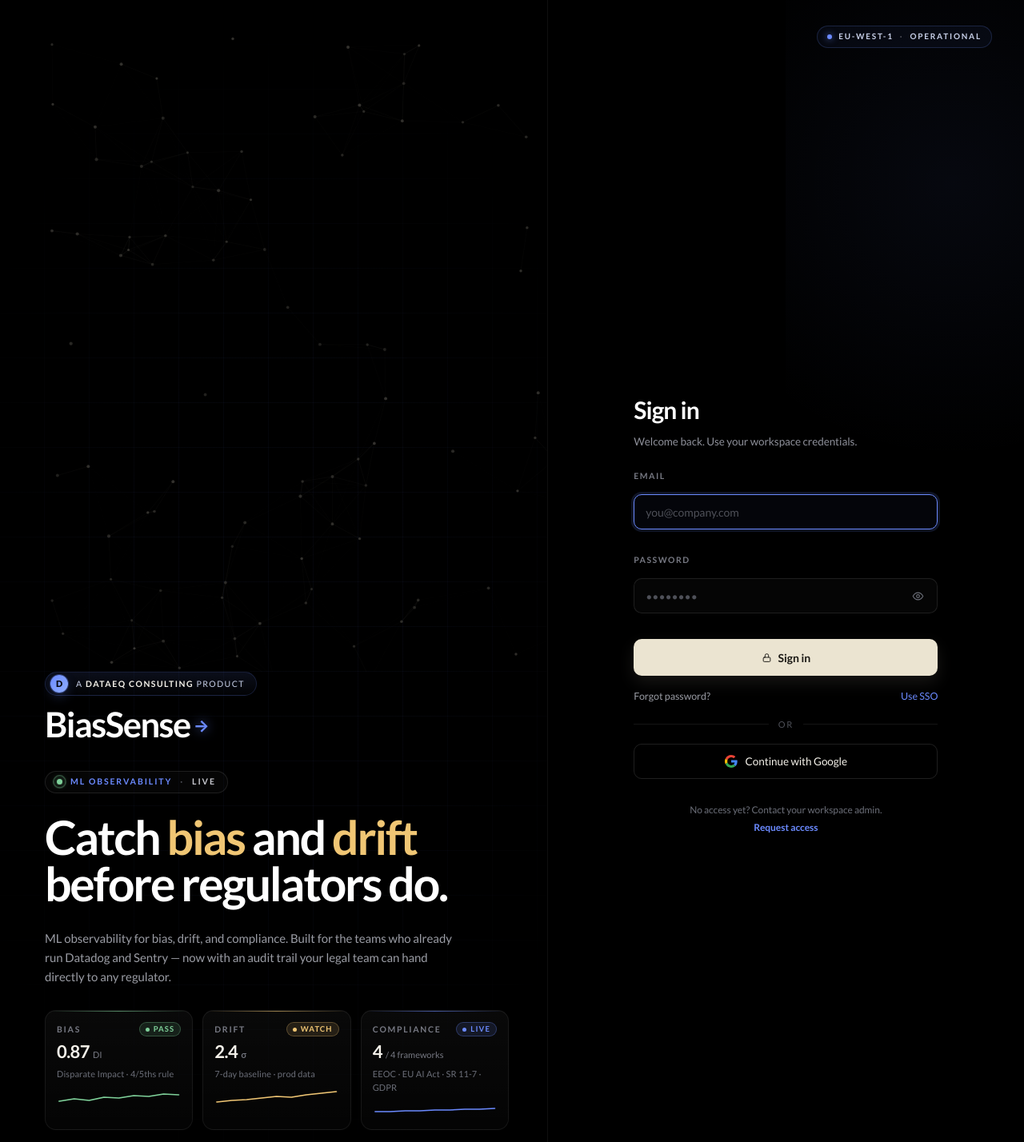
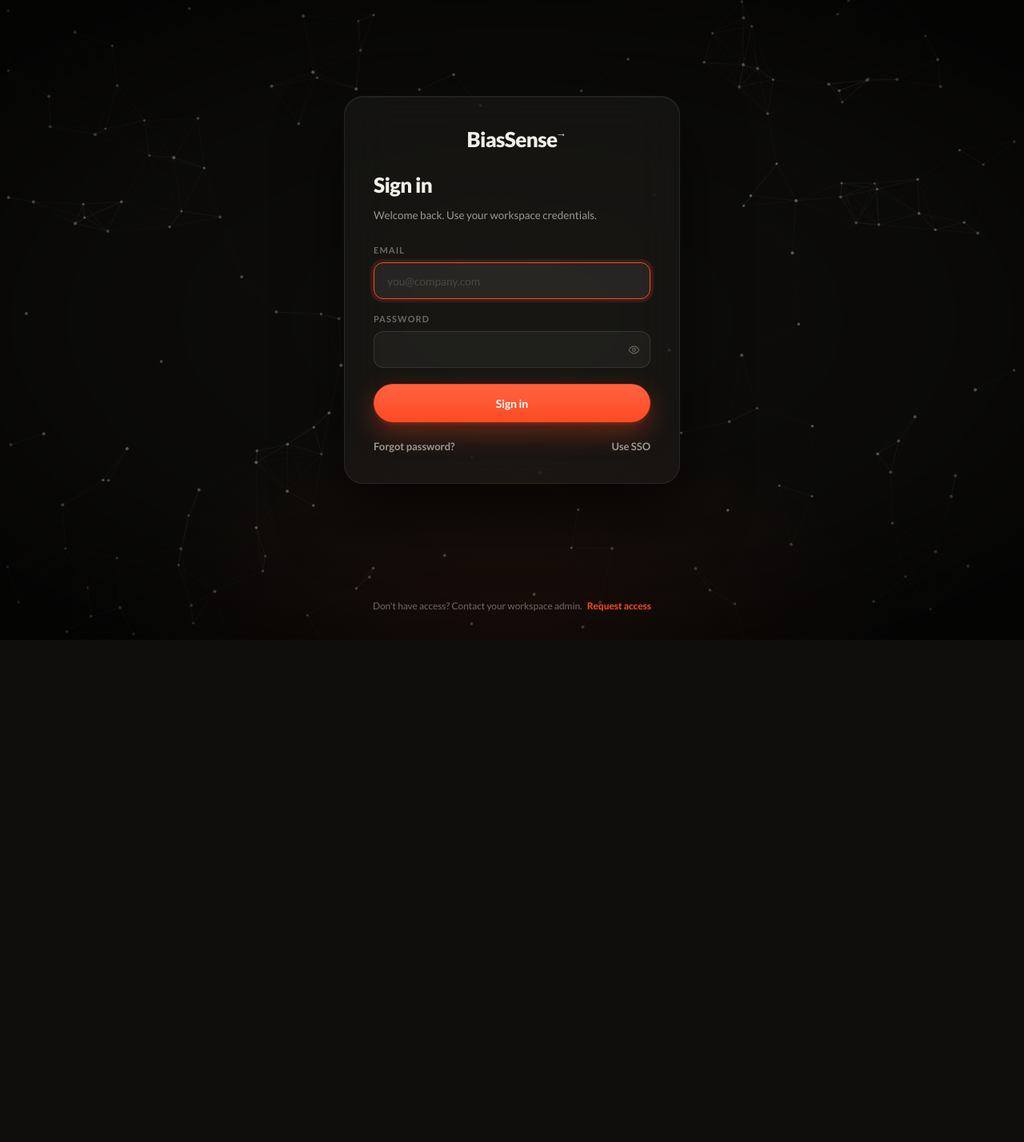
Before and after one commit to Pathi-Rama-Dhanunjay/dashboard, a React (Vite) app: page / in a window 1280 px wide. Shown: the top 1428 px of the page at 80% size. After the commit the page ends 800 px from the top, so only its background shows below. Built offline with nearby package versions, Linux system fonts and the light colour scheme.

Commit message:
Code Rabbit Fixes

```diff
--- a/src/App.tsx
+++ b/src/App.tsx
@@ -6,8 +6,7 @@
 import { Dashboard } from './pages/dashboard.tsx';
 import { ModelsList } from './pages/models.tsx';
 import { ModelDetail } from './pages/model-detail.tsx';
-import { PalettePreview } from './pages/palette.tsx';
-import { AppShell, ToastProvider } from './pages/shell.tsx';
+import { AppShell, ToastProvider, NAV_ITEMS } from './pages/shell.tsx';
 import { Icon } from './components/icons.tsx';
 import { TweaksPanel, TweakSection, TweakRadio, useTweaks } from './components/tweaks-panel.tsx';
 
@@ -69,7 +68,7 @@
     window.scrollTo({ top: 0, behavior: 'instant' });
   };
 
-  const path = route.replace(/^/, '');
+  const path = route;
 
   let view;
   if (path === '/signin' || path === '/' || path === '') {
@@ -90,10 +89,8 @@
     view = <ModelDetail modelId={id} onNavigate={onNavigate} />;
   } else if (path === '/settings') {
     view = <TeamSettings onNavigate={onNavigate} />;
-  } else if (path === '/palette') {
-    view = <PalettePreview onNavigate={onNavigate} />;
   } else {
-    const matched = (window.NAV_ITEMS || []).find(n => path.startsWith(n.route.replace('#', '')));
+    const matched = NAV_ITEMS.find(n => path.startsWith(n.route.replace('#', '')));
     view = <ComingSoon active={matched ? matched.id : ''} title={matched ? matched.label : 'Not found'} onNavigate={onNavigate} />;
   }
 
--- a/src/components/tweaks-panel.tsx
+++ b/src/components/tweaks-panel.tsx
@@ -1,7 +1,4 @@
 
-import { Icon } from './icons.tsx';
-import { AppShell, Logo, LogoLockup, ToastProvider, useToast, useCurrentUser, NAV_ITEMS } from '../pages/shell.tsx';
-import { MODELS, riskPillClass, statusPill } from '../pages/models.tsx';
 import React from 'react';
 
 // tweaks-panel.jsx
@@ -173,7 +170,7 @@
     const edits = typeof keyOrEdits === 'object' && keyOrEdits !== null
       ? keyOrEdits : { [keyOrEdits]: val };
     setValues((prev) => ({ ...prev, ...edits }));
-    window.parent.postMessage({ type: '__edit_mode_set_keys', edits }, '*');
+    window.parent.postMessage({ type: '__edit_mode_set_keys', edits }, window.location.origin);
     // Same-window signal so in-page listeners (deck-stage rail thumbnails)
     // can react — the parent message only reaches the host, not peers.
     window.dispatchEvent(new CustomEvent('tweakchange', { detail: edits }));
@@ -227,13 +224,13 @@
       else if (t === '__deactivate_edit_mode') setOpen(false);
     };
     window.addEventListener('message', onMsg);
-    window.parent.postMessage({ type: '__edit_mode_available' }, '*');
+    window.parent.postMessage({ type: '__edit_mode_available' }, window.location.origin);
     return () => window.removeEventListener('message', onMsg);
   }, []);
 
   const dismiss = () => {
     setOpen(false);
-    window.parent.postMessage({ type: '__edit_mode_dismissed' }, '*');
+    window.parent.postMessage({ type: '__edit_mode_dismissed' }, window.location.origin);
   };
 
   const onDragStart = (e) => {
--- a/src/lib/session.ts
+++ b/src/lib/session.ts
@@ -1,6 +1,6 @@
 const SESSION_TTL_MS = 8 * 60 * 60 * 1000; // 8 hours
 
-interface SessionUser {
+export interface SessionUser {
   name: string;
   role: string;
   initials: string;
@@ -15,7 +15,9 @@
   try {
     const entry: SessionEntry<T> = { value, expiresAt: Date.now() + SESSION_TTL_MS };
     sessionStorage.setItem(key, JSON.stringify(entry));
-  } catch (_) {}
+  } catch (err) {
+    console.error('[BiasSense] Storage write failed:', err);
+  }
 }
 
 function readSession<T>(key: string): T | null {
--- a/src/pages/model-detail.tsx
+++ b/src/pages/model-detail.tsx
@@ -1,7 +1,7 @@
 import { useMount } from '../components/charts.tsx';
 
 import { Icon } from '../components/icons.tsx';
-import { AppShell, Logo, LogoLockup, ToastProvider, useToast, useCurrentUser, NAV_ITEMS } from './shell.tsx';
+import { AppShell, useToast } from './shell.tsx';
 import { MODELS, riskPillClass, statusPill } from './models.tsx';
 import React from 'react';
 // Model detail — interactive tabs, sortable group table, AI risk summary
--- a/src/pages/models.tsx
+++ b/src/pages/models.tsx
@@ -1,6 +1,6 @@
 
 import { Icon } from '../components/icons.tsx';
-import { AppShell, Logo, LogoLockup, ToastProvider, useToast, useCurrentUser, NAV_ITEMS } from './shell.tsx';
+import { AppShell } from './shell.tsx';
 
 import React from 'react';
 // Models list
@@ -45,7 +45,7 @@
         <div className="page-head mount-up">
           <div>
             <h1>All <span className="ital">models</span>.</h1>
-            <p className="sub">24 monitored · {filtered.length} shown · Last sync 2 minutes ago</p>
+            <p className="sub">{MODELS.length} registered · {filtered.length} shown · Last sync 2 minutes ago</p>
           </div>
           <div className="page-head-actions">
             <button className="btn btn-ghost"><Icon name="download" size={13} />Export</button>
--- a/src/pages/settings-team.tsx
+++ b/src/pages/settings-team.tsx
@@ -1,7 +1,6 @@
 
 import { Icon } from '../components/icons.tsx';
-import { AppShell, Logo, LogoLockup, ToastProvider, useToast, useCurrentUser, NAV_ITEMS } from './shell.tsx';
-import { MODELS, riskPillClass, statusPill } from './models.tsx';
+import { AppShell, useToast, useCurrentUser } from './shell.tsx';
 import React from 'react';
 import { InviteList, ROLE_HELPER, ROLES } from './invite-row.tsx';
 // Settings → Team
@@ -30,9 +29,9 @@
   ]);
 
   const updateRole = (id, role) => {
-    setMembers(prev => prev.map(m => m.id === id ? { ...m, role } : m));
     const m = members.find(x => x.id === id);
-    toast({ title: 'Role updated', desc: `${m.name} is now ${role}`, icon: 'check' });
+    setMembers(prev => prev.map(mb => mb.id === id ? { ...mb, role } : mb));
+    if (m) toast({ title: 'Role updated', desc: `${m.name} is now ${role}`, icon: 'check' });
   };
 
   const removeMember = (id) => {
--- a/src/pages/signin.tsx
+++ b/src/pages/signin.tsx
@@ -4,9 +4,6 @@
 import { LogoLockup } from './shell.tsx';
 import { writeUser } from '../lib/session.ts';
 // Sign In — quiet enterprise minimal
-
-const DEMO_USER = 'admin';
-const DEMO_PASS = 'admin';
 
 // Full-page constellation field: slow drifting dots that connect to neighbors.
 // Cream-on-dark, subtle. No rotation, no spinner.
@@ -16,6 +13,7 @@
     const canvas = ref.current;
     if (!canvas) return;
     const ctx = canvas.getContext('2d');
+    if (window.matchMedia('(prefers-reduced-motion: reduce)').matches) return;
     let w = 0,h = 0,dpr = 1,raf = 0,running = true;
 
     // Accent color, sampled from CSS so it tracks Tweaks
@@ -183,7 +181,7 @@
       document.removeEventListener('visibilitychange', onVis);
     };
   }, []);
-  return <canvas ref={ref} className="signin-split-canvas" aria-hidden="true" />;
+  return <canvas ref={ref} className="signin-bg-canvas" aria-hidden="true" />;
 };
 
 const SignIn = ({ onNavigate }) => {
@@ -194,10 +192,10 @@
   const [authErr, setAuthErr] = React.useState('');
   const [showPw, setShowPw] = React.useState(false);
 
-  const isAdmin = email.trim().toLowerCase() === DEMO_USER;
+  const isAdmin = email.trim().toLowerCase() === 'admin';
   const emailValid = isAdmin || /^[^\s@]+@[^\s@]+\.[^\s@]+$/.test(email);
   const showEmailErr = touched && email && !emailValid;
-  const canSubmit = emailValid && password.length >= 4 && !loading;
+  const canSubmit = emailValid && password.length >= 8 && !loading;
 
   const submit = (e) => {
     e.preventDefault();
@@ -206,7 +204,7 @@
     if (!canSubmit) return;
     setLoading(true);
     setTimeout(() => {
-      const ok = isAdmin && password === DEMO_PASS || emailValid && !isAdmin;
+      const ok = isAdmin && password === 'admin' || emailValid && !isAdmin;
       if (!ok) {
         setLoading(false);
         setAuthErr('Invalid credentials.');
@@ -223,137 +221,40 @@
   };
 
   return (
-    <div className="signin-split" data-screen-label="01 Sign In">
-      {/* LEFT — observability hero */}
-      <aside className="signin-split-left">
+    <div className="signin-quiet" data-screen-label="01 Sign In">
       <SignInBg />
-
-        {/* TOP — parent brand ribbon + big BiasSense wordmark */}
-        <div className="signin-split-top">
-          <span className="signin-split-parent">
-            <span className="pmark">D</span>
-            <span className="pname">A <b>DataEQ Consulting</b> product</span>
-          </span>
-          <span className="signin-split-brand-big">
-            BiasSense<span className="arr">→</span>
-          </span>
+      <div className="signin-quiet-inner">
+        <div className="signin-quiet-card" style={{ gap: "24px" }}>
+          <div className="signin-quiet-logo">
+            <LogoLockup size={26} />
           </div>
 
-        {/* MIDDLE — live status + headline + observability tiles */}
-        <div className="signin-split-mid">
-          <span className="signin-split-status">
-            <span className="pulse" />
-            <span className="ml-tag">ML Observability</span>
-            <span className="sep">·</span>
-            <span>Live</span>
-          </span>
-
-          <h2 className="signin-split-headline">
-            Catch <span className="accent">bias</span> and <span className="accent">drift</span><br />
-            before regulators do.
-          </h2>
-
-          <p className="signin-split-sub">
-            ML observability for bias, drift, and compliance. Built for the teams who already
-            run Datadog and Sentry — now with an audit trail your legal team can hand directly
-            to any regulator.
+          <div>
+            <h1 className="signin-quiet-title">Sign in</h1>
+            <p className="signin-subtle" style={{ margin: '8px 0 0', fontSize: 13.5, color: 'var(--text-muted)', fontWeight: 400 }}>
+              Welcome back. Use your workspace credentials.
             </p>
-
-          {/* Live monitor tiles — mini observability widgets */}
-          <div className="signin-split-tiles">
-            <div className="signin-tile bias">
-              <div className="signin-tile-head">
-                <span>Bias</span>
-                <span className="status-pill pass"><span className="d" />PASS</span>
-              </div>
-              <div className="signin-tile-val">0.87<span className="u">DI</span></div>
-              <div className="signin-tile-sub">Disparate Impact · 4/5ths rule</div>
-              <svg className="signin-tile-spark" viewBox="0 0 100 22" preserveAspectRatio="none" aria-hidden="true">
-                <polyline points="2,16 14,13 26,15 38,11 50,12 62,9 74,10 86,7 98,8"
-                  fill="none" stroke="#7FD19A" strokeWidth="1.4" strokeLinecap="round" strokeLinejoin="round" />
-              </svg>
           </div>
 
-            <div className="signin-tile drift">
-              <div className="signin-tile-head">
-                <span>Drift</span>
-                <span className="status-pill watch"><span className="d" />WATCH</span>
-              </div>
-              <div className="signin-tile-val">2.4<span className="u">σ</span></div>
-              <div className="signin-tile-sub">7-day baseline · prod data</div>
-              <svg className="signin-tile-spark" viewBox="0 0 100 22" preserveAspectRatio="none" aria-hidden="true">
-                <polyline points="2,17 14,15 26,14 38,12 50,10 62,11 74,8 86,6 98,4"
-                  fill="none" stroke="#F0C674" strokeWidth="1.4" strokeLinecap="round" strokeLinejoin="round" />
-              </svg>
-            </div>
-
-            <div className="signin-tile comp">
-              <div className="signin-tile-head">
-                <span>Compliance</span>
-                <span className="status-pill live"><span className="d" />LIVE</span>
-              </div>
-              <div className="signin-tile-val">4<span className="u">/ 4 frameworks</span></div>
-              <div className="signin-tile-sub">EEOC · EU AI Act · SR 11-7 · GDPR</div>
-              <svg className="signin-tile-spark" viewBox="0 0 100 22" preserveAspectRatio="none" aria-hidden="true">
-                <polyline points="2,12 14,12 26,11 38,11 50,10 62,10 74,9 86,9 98,8"
-                  fill="none" stroke="#6B8AFF" strokeWidth="1.4" strokeLinecap="round" strokeLinejoin="round" />
-              </svg>
-            </div>
-          </div>
-        </div>
-
-        {/* BOTTOM — DataEQ parent + frameworks row */}
-        <div className="signin-split-bottom-l">
-          <div className="signin-split-by">
-            <div className="pmark-lg">D</div>
-            <div className="ptext">
-              <span className="ptiny">A product of</span>
-              <span className="pname-l"><b>DataEQ</b> Consulting</span>
-            </div>
-          </div>
-          <div className="signin-split-frameworks">
-            <span className="fw">EEOC</span>
-            <span className="fw">EU AI Act</span>
-            <span className="fw">SR 11-7</span>
-            <span className="fw">GDPR</span>
-            <span className="fw">NYC LL144</span>
-          </div>
-        </div>
-      </aside>
-
-      {/* RIGHT — form */}
-      <main className="signin-split-right">
-        <span className="signin-split-op">
-          <span className="d" />
-          <span>eu-west-1</span>
-          <span className="sep">·</span>
-          <span>Operational</span>
-        </span>
-
-        <div className="signin-split-form-wrap">
-          <div>
-            <h1 className="signin-split-h1">Sign in</h1>
-            <p className="signin-split-sub-r">Welcome back. Use your workspace credentials.</p>
-          </div>
-
-          <form className="signin-split-form" onSubmit={submit}>
+          <form className="signin-quiet-form" onSubmit={submit}>
             <div className="field">
               <label htmlFor="email">Email</label>
               <input
                 id="email"
                 type="text"
                 value={email}
-                onChange={(e) => { setEmail(e.target.value); setAuthErr(''); }}
+                onChange={(e) => {setEmail(e.target.value);setAuthErr('');}}
                 onBlur={() => setTouched(true)}
                 placeholder="you@company.com"
                 autoComplete="username"
-                autoFocus
-              />
-              {showEmailErr && (
+                autoFocus />
+
+              {showEmailErr &&
               <div className="err">
-                  <Icon name="alert-triangle" size={12} /> Enter a valid email
+                  <Icon name="alert-triangle" size={12} />
+                  Enter a valid email
                 </div>
-              )}
+              }
             </div>
 
             <div className="field">
@@ -363,60 +264,47 @@
                   id="password"
                   type={showPw ? 'text' : 'password'}
                   value={password}
-                  onChange={(e) => { setPassword(e.target.value); setAuthErr(''); }}
-                  placeholder="••••••••"
-                  autoComplete="current-password"
-                />
+                  onChange={(e) => {setPassword(e.target.value);setAuthErr('');}}
+                  placeholder=""
+                  autoComplete="current-password" />
+
                 <button
                   type="button"
                   className="password-toggle"
                   onClick={() => setShowPw((v) => !v)}
                   aria-label={showPw ? 'Hide password' : 'Show password'}
-                  tabIndex={-1}
-                >
+                  title={showPw ? 'Hide password' : 'Show password'}>
                   <Icon name={showPw ? 'eye-off' : 'eye'} size={15} />
                 </button>
               </div>
-              {authErr && (
+              {authErr &&
               <div className="err">
-                  <Icon name="alert-triangle" size={12} /> {authErr}
+                  <Icon name="alert-triangle" size={12} />
+                  {authErr}
                 </div>
-              )}
+              }
             </div>
 
-            <button type="submit" className="signin-split-cta" disabled={loading}>
-              <Icon name="lock" size={13} />
+            <button
+              type="submit"
+              className="btn btn-cream"
+              style={{ width: '100%', height: 42, marginTop: 4, fontSize: 13.5 }}
+              disabled={loading}>
+
               {loading ? 'Signing in…' : 'Sign in'}
             </button>
 
-            <div className="signin-split-row">
+            <div className="signin-quiet-row">
               <a href="#" onClick={(e) => e.preventDefault()}>Forgot password?</a>
-              <a className="sso" href="#" onClick={(e) => e.preventDefault()}>Use SSO</a>
+              <a href="#" onClick={(e) => e.preventDefault()}>Use SSO</a>
+            </div>
+          </form>
+        </div>
       </div>
 
-            <div className="signin-split-or">or</div>
-
-            <button
-              type="button"
-              className="signin-split-google"
-              onClick={() => {/* mock */}}
-            >
-              <svg width="16" height="16" viewBox="0 0 18 18" aria-hidden="true">
-                <path fill="#EA4335" d="M9 3.48c1.69 0 2.83.73 3.48 1.34l2.54-2.48C13.46.89 11.43 0 9 0 5.48 0 2.44 2.02.96 4.96l2.91 2.26C4.6 5.05 6.62 3.48 9 3.48z"/>
-                <path fill="#4285F4" d="M17.64 9.2c0-.74-.06-1.28-.19-1.84H9v3.34h4.96c-.1.83-.64 2.08-1.84 2.92l2.84 2.2c1.7-1.57 2.68-3.88 2.68-6.62z"/>
-                <path fill="#FBBC05" d="M3.88 10.78A5.54 5.54 0 0 1 3.58 9c0-.62.11-1.22.29-1.78L.96 4.96A9 9 0 0 0 0 9c0 1.45.35 2.82.96 4.04l2.92-2.26z"/>
-                <path fill="#34A853" d="M9 18c2.43 0 4.47-.8 5.96-2.18l-2.84-2.2c-.76.53-1.78.9-3.12.9-2.38 0-4.4-1.57-5.12-3.74L.97 13.04C2.45 15.98 5.48 18 9 18z"/>
-              </svg>
-              Continue with Google
-            </button>
-          </form>
-
-          <div className="signin-split-bottom">
-            No access yet? Contact your workspace admin.
-            <a href="#" onClick={(e) => e.preventDefault()}>Request access</a>
+      <div className="signin-quiet-footer">
+        Don't have access? Contact your workspace admin. <a href="#" onClick={(e) => e.preventDefault()}>Request access</a>
       </div>
-        </div>
-      </main>
     </div>
   );
 };
--- a/src/styles/tweaks.css
+++ b/src/styles/tweaks.css
@@ -47,6 +47,19 @@
 [data-density="spacious"] .model-card { padding: 26px; gap: 18px; }
 [data-density="spacious"] .nav-item { height: 38px; }
 [data-density="spacious"] .topbar { padding: 0 40px; }
+[data-density="spacious"] .gauge { width: 160px; height: 160px; }
+[data-density="spacious"] .gauge-value { font-size: 40px; }
+[data-density="spacious"] .activity { height: 120px; }
+[data-density="spacious"] .donut, [data-density="spacious"] .donut svg { width: 152px !important; height: 152px !important; }
+[data-density="spacious"] .donut-num { font-size: 30px !important; }
+
+/* Respect reduced-motion preference — kill CSS transitions */
+@media (prefers-reduced-motion: reduce) {
+  *, *::before, *::after {
+    animation-duration: 0.001ms !important;
+    transition-duration: 0.001ms !important;
+  }
+}
 
 /* Mood: technical (mono uppercase tags replace italic serif accents) */
 [data-mood="technical"] .ital,
```
Also changed, not shown: src/components/charts.tsx (+15 -15 lines), src/pages/dashboard.tsx (+6 -6 lines), src/pages/shell.tsx (+18 -39 lines), 2 other files (tests, documents, lock files or other folders). Lines whose indentation alone changed are shown as unchanged.
